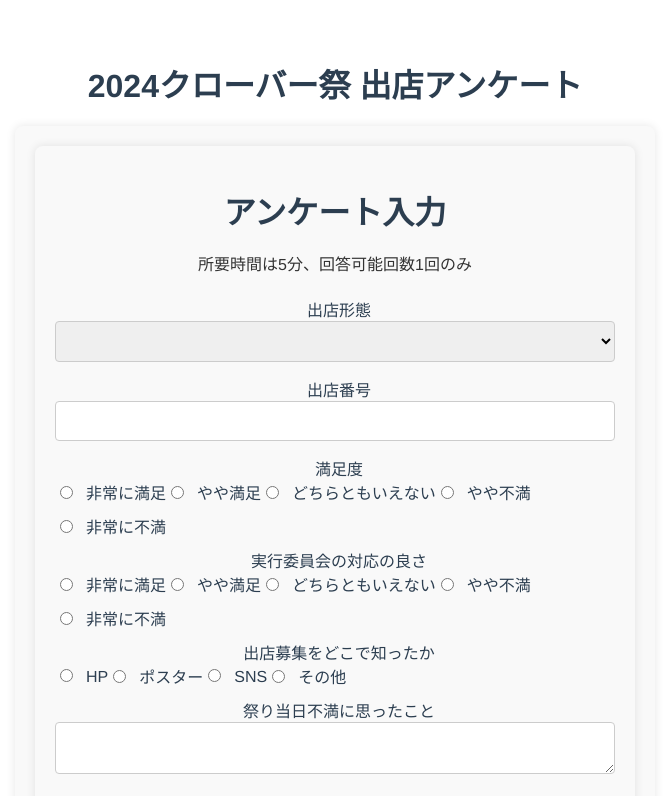
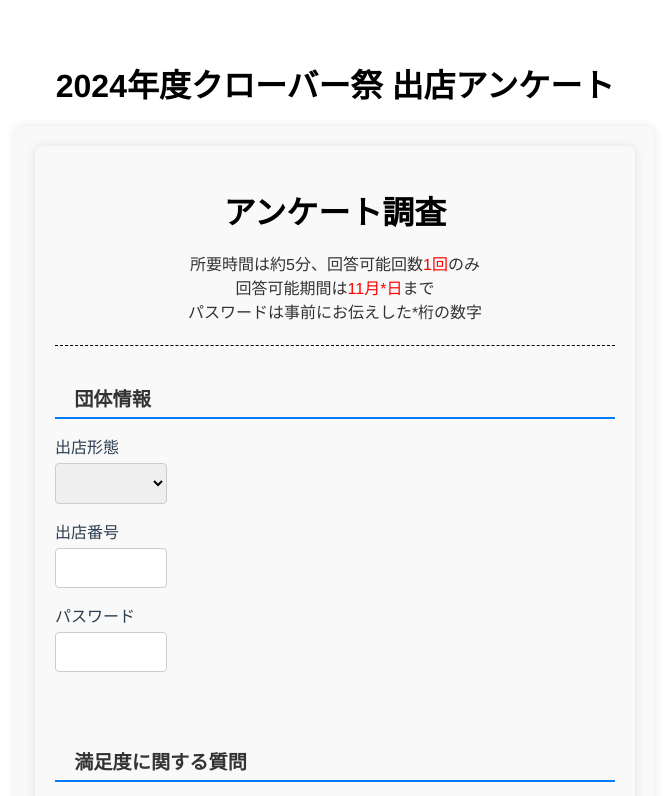
Before and after one commit to shoookawa/BoothQuestionnaire, a Vue app in the folder フロントエンド/: page / in a window 1280 px wide. Shown: the top 796 px of the page, without its empty margins (305-974 px from the left). Built offline with nearby package versions, Linux system fonts and the light colour scheme.

Commit message:
デザインの変更、回答確認画面の回答表示順の変更

```diff
--- a/フロントエンド/src/components/SurveyConfirm.vue
+++ b/フロントエンド/src/components/SurveyConfirm.vue
@@ -1,5 +1,6 @@
 <script setup>
 import { defineProps, defineEmits } from 'vue';
+import questions from '../questions'; // 質問データをインポート
 
 const props = defineProps({
   formData: {
@@ -25,9 +26,10 @@ function submitSurvey() {
     <p class="survey-note">以下の内容でよろしければ、送信ボタンを押してください。</p>
 
     <div class="survey-summary">
-      <div v-for="(entry, key) in props.formData" :key="key" class="summary-item">
-        <p class="summary-label">{{ entry.label }}</p>
-        <p class="summary-value">{{ entry.answer }}</p>
+      <!-- props.formData を questions の順番に沿って表示する -->
+      <div v-for="(question, index) in questions" :key="index" class="summary-item">
+        <p class="summary-label">{{ question.label }}</p>
+        <p class="summary-value">{{ props.formData[question.name]?.answer }}</p>
       </div>
     </div>
 
@@ -51,6 +53,7 @@ function submitSurvey() {
 h1 {
   text-align: center;
   margin-bottom: 20px;
+  color:black;
 }
 
 .survey-note {
@@ -75,6 +78,7 @@ h1 {
 
 .summary-value {
   color: #333;
+  margin-bottom: 20px;
 }
 
 .buttons {
--- a/フロントエンド/src/components/SurveyForm.vue
+++ b/フロントエンド/src/components/SurveyForm.vue
@@ -35,8 +35,11 @@ function handlePutAnswer({ name, answer }) {
 
 <template>
   <div class="survey-container">
-    <h1>アンケート入力</h1>
-    <p class="survey-note">所要時間は5分、回答可能回数1回のみ</p>
+    <h1>アンケート調査</h1>
+    <p class="survey-note">所要時間は約5分、回答可能回数<span class="colorRed">1回</span>のみ
+      <br>回答可能期間は<span class="colorRed">11月*日</span>まで
+      <br>パスワードは事前にお伝えした*桁の数字</p>
+      <hr>
     <form @submit.prevent="goToConfirm">
       <SurveyFormQuestion
         v-for="(question, index) in questions"
@@ -64,6 +67,18 @@ function handlePutAnswer({ name, answer }) {
 h1 {
   text-align: center;
   margin-bottom: 20px;
+  color:black;
+}
+
+.colorRed{
+  color:red;
+}
+
+hr{
+  border:none;
+    border-top-style:dashed; /*線の種類*/
+    border-top-width:1px;
+    border-top-color:black;
 }
 
 .survey-note {
--- a/フロントエンド/src/components/SurveyFormQuestion.vue
+++ b/フロントエンド/src/components/SurveyFormQuestion.vue
@@ -35,7 +35,13 @@ watch(localAnswer, (newAnswer) => {
 </script>
 
 <template>
-  <div>
+  <div :class="['question-container', (question.name === 'format' || question.name === 'number') ? 'no-margin' : '']">
+    <!-- 名前やメールなど相手の情報のセクション -->
+    <h2 v-if="question.name === 'format'">団体情報</h2>
+
+    <!-- 満足度セクションの見出し -->
+    <h2 v-if="question.name === 'satisfaction'">満足度に関する質問</h2>
+
     <label :for="`question-${index}`">{{ question.label }}</label>
 
     <!-- 質問タイプごとのフォーム要素 -->
@@ -109,19 +115,60 @@ watch(localAnswer, (newAnswer) => {
 </template>
 
 <style scoped>
-input, textarea, select {
+.question-container {
+  margin-bottom: 30px; /* 各質問の間にデフォルトの余白を追加 */
+}
+
+.no-margin {
+  margin-bottom: 0; /* 余白をゼロに設定 */
+}
+
+h2.format {
+  margin-bottom: 0; /* 団体情報のセクションには余白をなくす */
+}
+
+
+h2 {
+  margin-top: 30px;
+  margin-bottom: 15px;
+  font-size: 1.2em;
+  color: #333;
+  border-bottom: 2px solid #007bff; /* セクションを区切る線 */
+  padding-bottom: 5px;
+  text-align: left;
+  text-indent: 1em; /* 一文字分の空白を追加 */
+}
+
+.radio-group label {
+  margin-left: 5px; /* ラジオボタンとラベルの間にスペース */
+  display: inline-block; /* インライン要素として扱う */
+  text-align: left; /* 左寄せ */
+}
+
+textarea {
   width: 100%;
+  padding: 40px;
+  margin-bottom: 5px;
+  border: 1px solid #ccc;
+  border-radius: 4px;
+  box-sizing: border-box;
+  font-size: 1em;
+}
+
+input[type='number'],select {
+  width: 20%; /* 幅を調整 */
   padding: 10px;
   margin-bottom: 15px;
   border: 1px solid #ccc;
   border-radius: 4px;
   box-sizing: border-box;
   font-size: 1em;
+  display: block; /* ブロック要素として表示 */
 }
 
 input[type="radio"] {
   width: auto;
-  margin-right: 5px; /* ラジオボタンとラベルの間にスペースを追加 */
+  margin-right: 0px; /* ラジオボタンとラベルの間にスペースを追加 */
 }
 
 .radio-group {
@@ -130,8 +177,15 @@ input[type="radio"] {
   align-items: center; /* 中央揃え */
 }
 
+.radio-group label {
+  margin-right: 20px; /* ラジオボタンの選択肢間にスペースを追加 */
+}
+
 label {
-  margin-left: 8px;
+  margin-left: 0;
+  text-align: left;
+  display: block;
+  margin-bottom: 5px;
 }
 
 @media (max-width: 600px) {
--- a/フロントエンド/src/questions.js
+++ b/フロントエンド/src/questions.js
@@ -11,38 +11,46 @@ const questions = [
     name: 'number',
     type: 'number',
     required: true,
-    min: 1,
-    max: 100
+    min: 100,
+    max: 999
   },
   {
-    label: '満足度',
+    label: 'パスワード',
+    name: 'password',
+    type: 'number',
+    required: true,
+    min: 100,
+    max: 999
+  },
+  {
+    label: 'Q1. 満足度',
     name: 'satisfaction',
     type: 'radio',
     options: ['非常に満足', 'やや満足', 'どちらともいえない', 'やや不満', '非常に不満'],
     required: true
   },
   {
-    label: '実行委員会の対応の良さ',
+    label: 'Q2. 実行委員会の対応の良さ',
     name: 'support',
     type: 'radio',
     options: ['非常に満足', 'やや満足', 'どちらともいえない', 'やや不満', '非常に不満'],
     required: true
   },
   {
-    label: '出店募集をどこで知ったか',
+    label: 'Q3. 出店募集をどこで知ったか',
     name: 'publicity',
     type: 'radio',
     options: ['HP', 'ポスター', 'SNS', 'その他'],
     required: true
   },
   {
-    label: '祭り当日不満に思ったこと',
+    label: 'Q4. 祭り当日不満に思ったこと',
     name: 'unsatisfied',
     type: 'textarea',
     required: true
   },
   {
-    label: 'ゴミの分別方法について不満があれば記入お願いします',
+    label: 'Q5. ゴミの分別方法について不満があれば記入お願いします',
     name: 'garbage',
     type: 'textarea',
     required: true
--- a/フロントエンド/src/views/SurveyView.vue
+++ b/フロントエンド/src/views/SurveyView.vue
@@ -39,7 +39,7 @@ function submitSurvey(data) {
 </script>
 
 <template>
-  <h1>2024クローバー祭 出店アンケート</h1>
+  <h1>2024年度クローバー祭 出店アンケート</h1>
   <div class="survey-view">
     <!-- アンケート入力画面 -->
     <SurveyForm
@@ -67,6 +67,8 @@ function submitSurvey(data) {
 h1 {
   text-align: center;
   margin-bottom: 20px;
+  color:black;
+
 }
 
 .survey-view {
```
